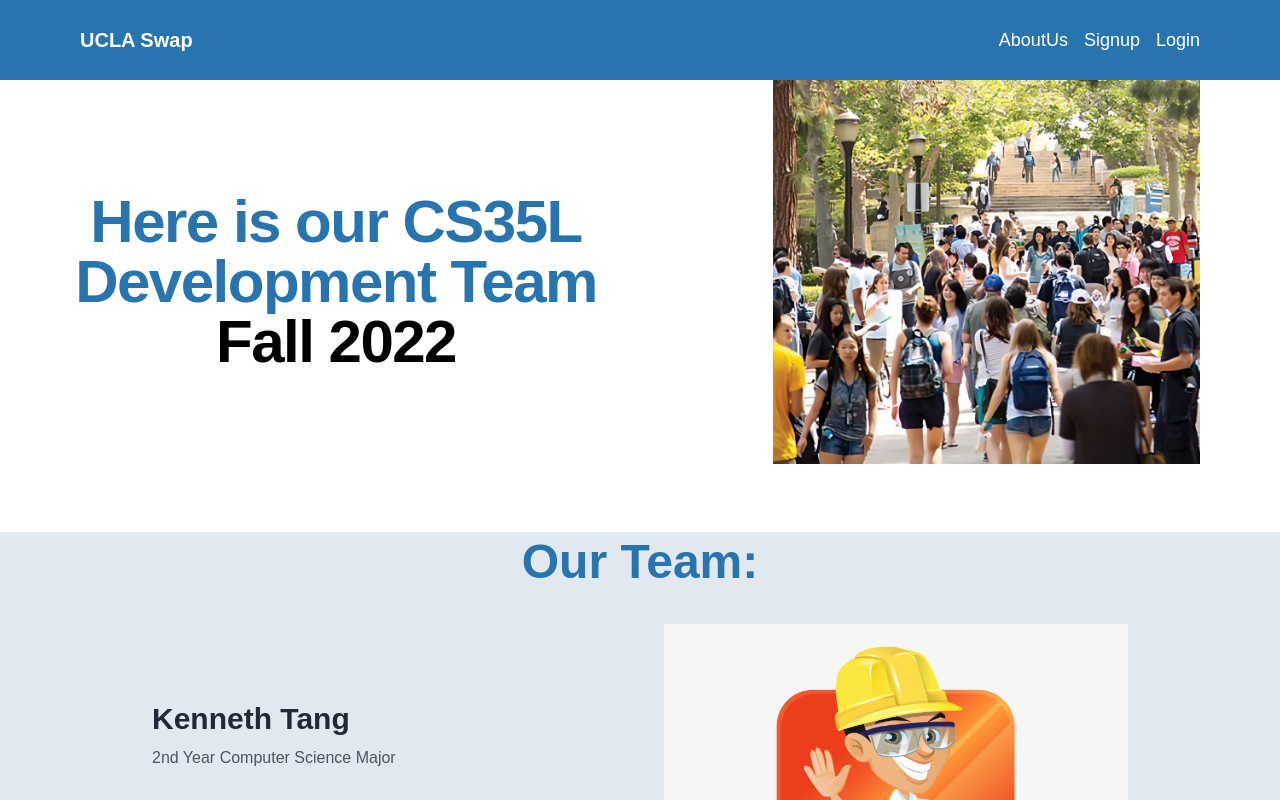
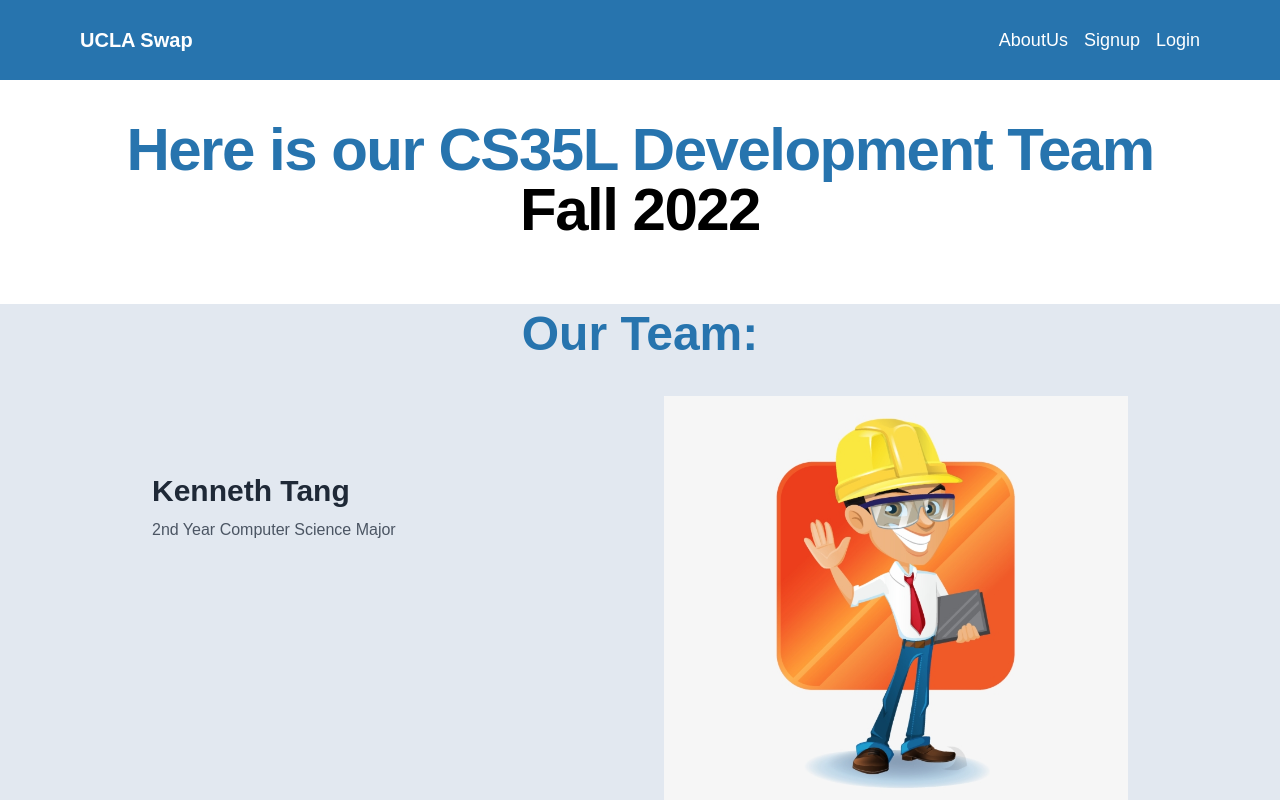
Before and after one commit to Kenny477/ucla-swap, a React (Vite) app in the folder client/: page /aboutus in a window 1280 px wide. Shown: the top 800 px of the page. Built offline with nearby package versions, Linux system fonts and the light colour scheme; a web font is replaced by a local one.

Commit message:
Centered Text and Fixed Image Wrapping Problem

```diff
--- a/client/src/pages/AboutUs/HeroImage2.tsx
+++ b/client/src/pages/AboutUs/HeroImage2.tsx
@@ -3,20 +3,10 @@ import { mainHero2 } from "../../types";
 
 const HeroImage2 = () => {
     const mainHero2: mainHero2 = {
-    img: "/../../assets/images/students-upscaled.jpeg",
 		title: "Here is our CS35L Development Team",
 		subtitle: "Fall 2022",
+    textAlign: 'center',
 	};
-
-  return (
-    <div className="lg:absolute lg:inset-y-20 lg:right-20 lg:w-1/3">
-      <img
-        className="h-56 w-full object-cover sm:h-72 md:h-96 lg:h-100"
-        src={mainHero2.img}
-        alt="image of ucla students"
-      />
-    </div>
-  );
 };
 
 export default HeroImage2;
--- a/client/src/pages/AboutUs/Home.tsx
+++ b/client/src/pages/AboutUs/Home.tsx
@@ -1,17 +1,14 @@
-import LargeHero from "./LargeHero2";
-import HeroImage from "./HeroImage2";
+import LargeHero2 from "./LargeHero2";
+import HeroImage2 from "./HeroImage2";
 import Features2 from "./Features2";
 
 function Home() {
 	return (
 		<div>
 			<div className="max-w-7xl mx-auto">
-				<div className={`relative z-10 pb-8 bg-background sm:pb-16 md:pb-20 lg:max-w-2xl lg:w-full lg:pb-28 xl:pb-32`}>
-					<LargeHero />
-				<div>
-			</div>
-			</div>
-				<HeroImage />
+				<div className={`relative z-10 pb-8 bg-background sm:text-center md:text-center lg:text-center`}>
+					<LargeHero2 />
+				</div>
 			</div>
 			<Features2/>
 		</div>
--- a/client/src/pages/AboutUs/LargeHero2.tsx
+++ b/client/src/pages/AboutUs/LargeHero2.tsx
@@ -2,25 +2,25 @@ import { useState } from "react";
 import { NavLink } from "react-router-dom";
 import { mainHero2 } from "../../types";
 
-function LargeHero() {
+function LargeHero2() {
 	const mainHero2: mainHero2 = {
-		img: "/../../assets/images/students-upscaled.jpeg",
 			title: "Here is our CS35L Development Team",
 			subtitle: "Fall 2022",
+			textAlign: 'center',
 	};
 
 	return (
-		<main className="mt-10 mx-auto max-w-7xl px-4 sm:mt-12 sm:px-6 md:mt-16 lg:mt-20 lg:px-8 xl:mt-28">
-		  <div className="sm:text-center lg:text-left">
-			<h1 className="text-4xl tracking-tight font-extrabold text-gray-900 sm:text-5xl md:text-6xl">
-			  <span className="block text-primary sm:text-center">{mainHero2.title}</span>{' '}
-			  <span className={`block text-black sm:text-center`}>
+		<main className="mt-10 mx-auto max-w-7xl sm:text-center md:text-center lg:text-center">
+		  <div className="sm:text-center lg:text-center">
+			<h1 className="text-4xl tracking-tight font-extrabold text-gray-900 sm:text-center md:text-6xl lg:text-center">
+			  <div className="block text-primary sm:text-center">{mainHero2.title}</div>
+			  <div className={`block text-black sm:text-center`}>
 				{mainHero2.subtitle}
-			  </span>
+			  </div>
 			</h1>
 		  </div>
 		</main>
 	  );
 	};
 
-export default LargeHero;
+export default LargeHero2;
--- a/client/src/types/home.ts
+++ b/client/src/types/home.ts
@@ -10,9 +10,9 @@ export interface mainHero {
 }
 
 export interface mainHero2 {
-  img: string;
   title: string;
   subtitle: string;
+  textAlign: 'center';
 }
 
 export interface features {
```
